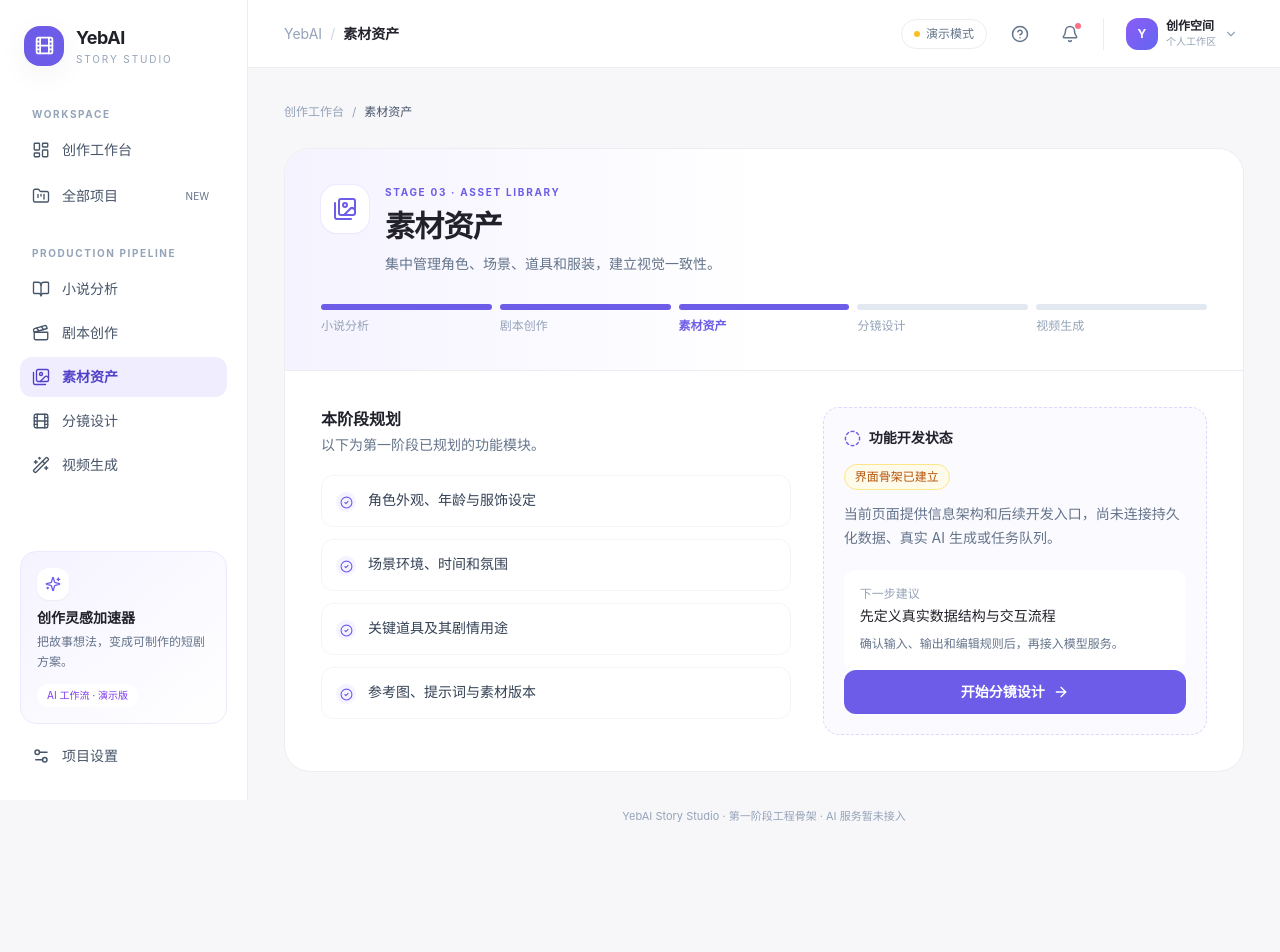
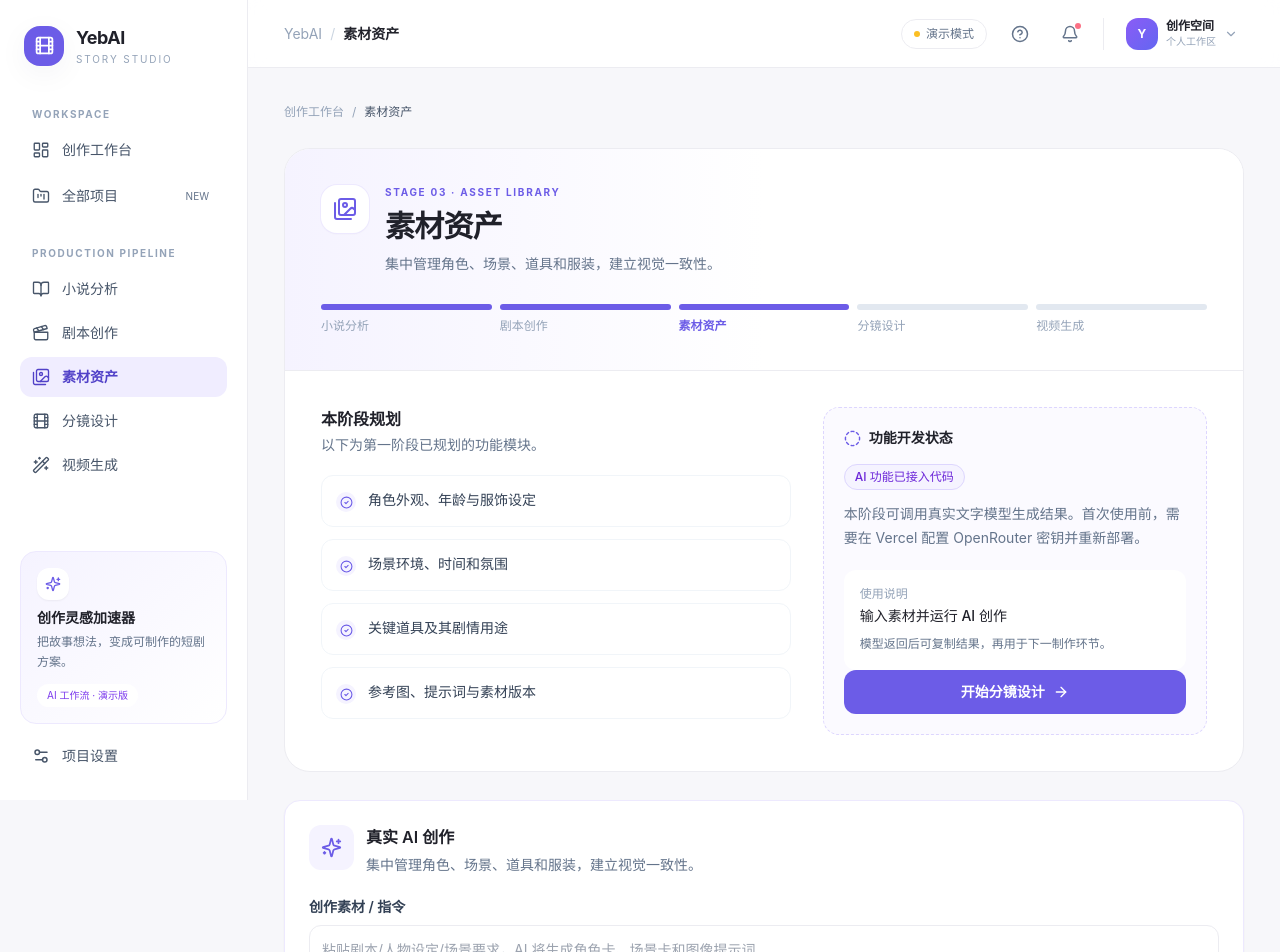
Before and after one commit to YE-Bai2/YebAI, a Next.js app: page /assets in a window 1280 px wide. Shown: the top 952 px of the page. Before the commit the page ends 849 px from the top, so only its background shows below. Built offline with nearby package versions, Linux system fonts and the light colour scheme.

Commit message:
feat: wire real AI generation into each production stage

```diff
--- a/app/[section]/page.tsx
+++ b/app/[section]/page.tsx
@@ -1,6 +1,7 @@
 import Link from "next/link";
 import { ArrowLeft, ArrowRight, BookOpen, CheckCircle2, CircleDashed, Clapperboard, Film, Images, Settings2, WandSparkles, FolderKanban } from "lucide-react";
 import { workflowItems } from "@/lib/navigation";
+import AICreator from "@/components/AICreator";
 
 const pageDetails: Record<string, { eyebrow: string; title: string; description: string; next: string; nextLabel: string; bullets: string[] }> = {
   novel: { eyebrow: "STAGE 01 · STORY INTELLIGENCE", title: "小说分析", description: "把原始故事整理为可供剧本改编的结构化创作资料。", next: "/script", nextLabel: "进入剧本创作", bullets: ["故事梗概与核心命题", "人物档案、人物弧光与关系图", "主线、支线与关键情节点", "短剧改编建议与分集钩子"] },
@@ -29,9 +30,10 @@ export default async function SectionPage({ params }: { params: { section: strin
       </div>
       <div className="grid gap-8 p-6 md:grid-cols-[1.1fr_.9fr] md:p-9">
         <div><h2 className="text-base font-semibold">本阶段规划</h2><p className="mt-1 text-sm text-slate-500">以下为第一阶段已规划的功能模块。</p><div className="mt-5 space-y-3">{detail.bullets.map((item,i)=><div key={item} className="flex items-start gap-3 rounded-xl border border-slate-100 p-3.5"><span className="mt-0.5 flex h-5 w-5 shrink-0 items-center justify-center rounded-full bg-violet-50 text-brand"><CheckCircle2 size={13}/></span><span className="text-sm leading-5 text-slate-700">{item}</span></div>)}</div></div>
-        <div className="flex flex-col rounded-2xl border border-dashed border-violet-200 bg-violet-50/40 p-5"><div className="flex items-center gap-2 text-sm font-semibold"><CircleDashed size={17} className="text-brand"/>功能开发状态</div><span className="mt-4 w-fit rounded-full border border-amber-200 bg-amber-50 px-2.5 py-1 text-xs font-medium text-amber-700">界面骨架已建立</span><p className="mt-3 text-sm leading-6 text-slate-500">当前页面提供信息架构和后续开发入口，尚未连接持久化数据、真实 AI 生成或任务队列。</p><div className="mt-5 rounded-xl bg-white p-4"><p className="text-xs text-slate-400">下一步建议</p><p className="mt-1 text-sm font-medium">先定义真实数据结构与交互流程</p><p className="mt-2 text-xs leading-5 text-slate-500">确认输入、输出和编辑规则后，再接入模型服务。</p></div><Link href={detail.next} className="mt-auto inline-flex items-center justify-center gap-2 rounded-xl bg-brand px-4 py-3 text-sm font-semibold text-white transition hover:bg-brand-dark">{detail.nextLabel}<ArrowRight size={16}/></Link>
+        <div className="flex flex-col rounded-2xl border border-dashed border-violet-200 bg-violet-50/40 p-5"><div className="flex items-center gap-2 text-sm font-semibold"><CircleDashed size={17} className="text-brand"/>功能开发状态</div><span className="mt-4 w-fit rounded-full border border-violet-200 bg-violet-50 px-2.5 py-1 text-xs font-medium text-violet-700">AI 功能已接入代码</span><p className="mt-3 text-sm leading-6 text-slate-500">本阶段可调用真实文字模型生成结果。首次使用前，需要在 Vercel 配置 OpenRouter 密钥并重新部署。</p><div className="mt-5 rounded-xl bg-white p-4"><p className="text-xs text-slate-400">使用说明</p><p className="mt-1 text-sm font-medium">输入素材并运行 AI 创作</p><p className="mt-2 text-xs leading-5 text-slate-500">模型返回后可复制结果，再用于下一制作环节。</p></div><Link href={detail.next} className="mt-auto inline-flex items-center justify-center gap-2 rounded-xl bg-brand px-4 py-3 text-sm font-semibold text-white transition hover:bg-brand-dark">{detail.nextLabel}<ArrowRight size={16}/></Link>
       </div>
     </div>
   </section>
+    {(["novel", "script", "assets", "storyboard", "projects"] as string[]).includes(section) && <AICreator stage={section as "novel" | "script" | "assets" | "storyboard" | "projects"} title={detail.title} description={detail.description} />}
   </div>;
 }
```
